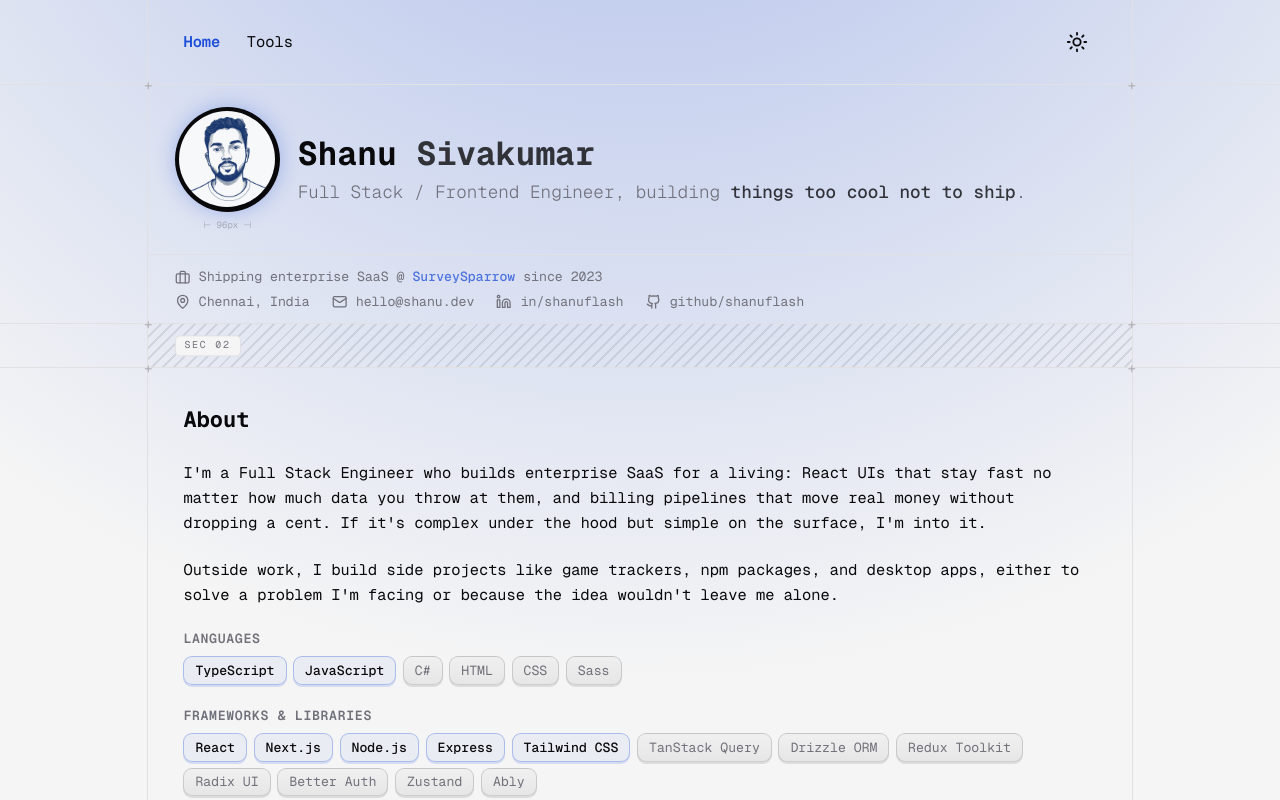
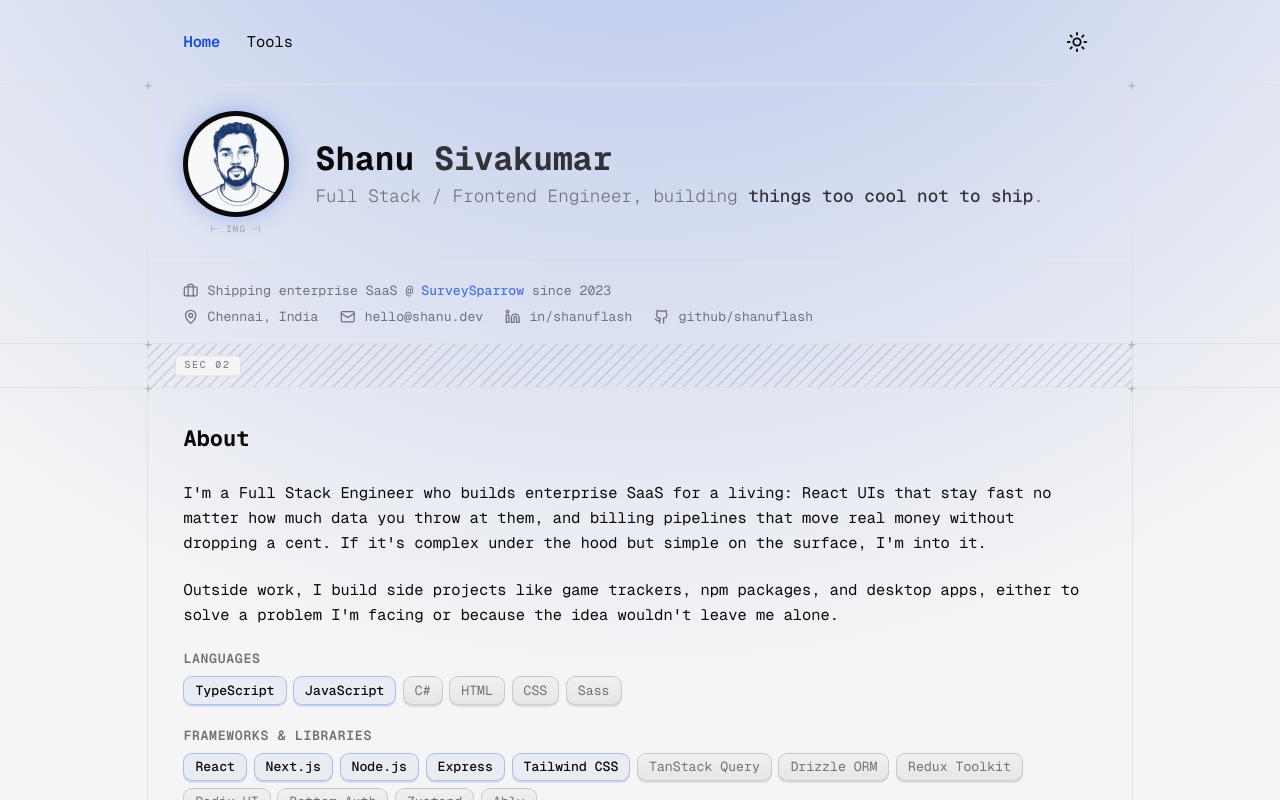
Before and after one commit to shanuflash/portfolio, a Next.js app: page / in a window 1280 px wide. Shown: the top 800 px of the page. Built offline with nearby package versions, Linux system fonts and the light colour scheme; no server answers.

Commit message:
feat: hero polish
Avatar plate label, spacing aligned to the p-8 grid, balanced meta
rows.

```diff
--- a/src/app/page.js
+++ b/src/app/page.js
@@ -30,7 +30,7 @@ export default function Home() {
   return (
     <PageShell nav="home">
       <Section annotation="SEC 01 · IDENT" padded={false}>
-        <div className="flex items-center gap-4 px-5 py-4 sm:px-6 sm:py-5">
+        <div className="flex items-center gap-4 sm:gap-6 px-6 py-5 sm:px-8 sm:py-6">
           <div className="shrink-0">
             <div className="w-16 h-16 sm:w-24 sm:h-24 rounded-full bg-foreground flex items-center justify-center overflow-hidden profile-glow">
               <Image
@@ -43,10 +43,10 @@ export default function Home() {
               />
             </div>
             <div
-              className="hidden sm:block text-center text-[9px] text-muted-foreground/50 mt-1.5 select-none"
+              className="hidden sm:block text-center text-[9px] tracking-[0.14em] text-muted-foreground/60 mt-1.5 select-none"
               aria-hidden="true"
             >
-              ⊢ 96px ⊣
+              ⊢ IMG ⊣
             </div>
           </div>
           <div className="flex-1 min-w-0">
@@ -62,7 +62,7 @@ export default function Home() {
             </p>
           </div>
         </div>
-        <div className="border-t soft-grid-border px-5 pt-3 pb-1.5 sm:px-6 flex items-start sm:items-center gap-2">
+        <div className="border-t soft-grid-border px-6 sm:px-8 pt-4 pb-2 flex items-start sm:items-center gap-2">
           <div
             className="w-3.5 h-3.5 text-muted-foreground shrink-0 mt-0.5 sm:mt-0"
             aria-hidden="true"
@@ -73,7 +73,7 @@ export default function Home() {
             Shipping enterprise SaaS @ <span className="text-accent/75 font-medium">SurveySparrow</span> since 2023
           </span>
         </div>
-        <div className="px-5 pb-3 sm:px-6 grid grid-cols-2 sm:flex sm:flex-wrap sm:items-center gap-x-5 gap-y-2">
+        <div className="px-6 sm:px-8 pb-4 grid grid-cols-2 sm:flex sm:flex-wrap sm:items-center gap-x-5 gap-y-2.5">
           {infoItems.map((item) => {
             const iconElement =
               typeof item.icon === 'string'
```
